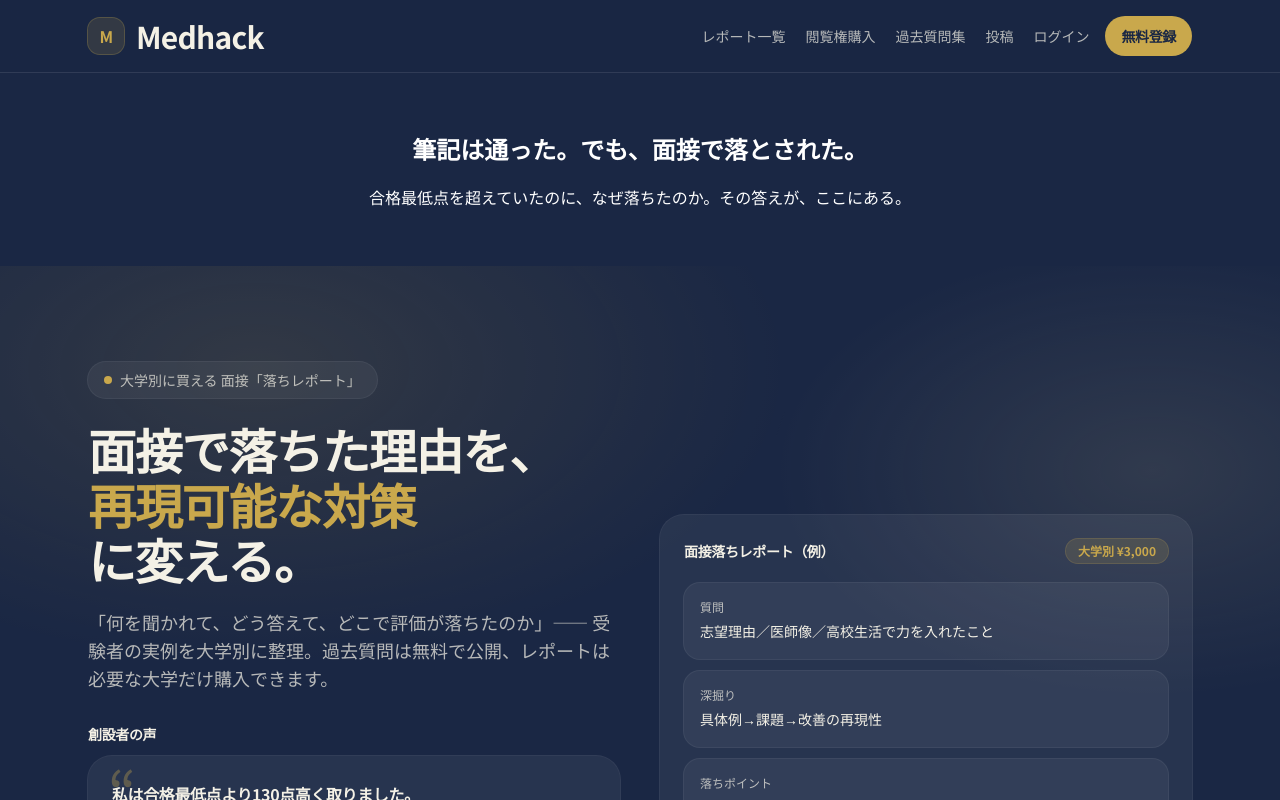
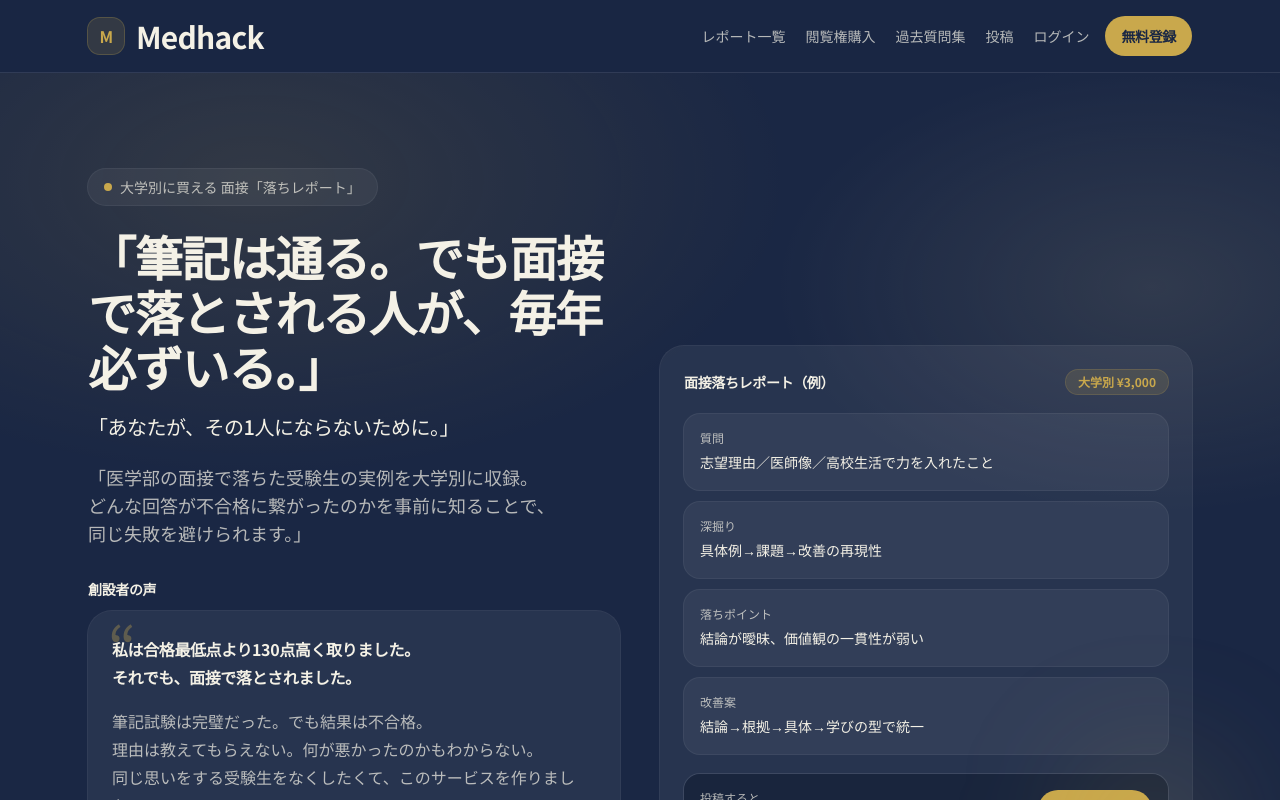
Before and after one commit to skyliner33435/med-interview-service, a Next.js app: page / in a window 1280 px wide. Shown: the top 800 px of the page. Built offline with nearby package versions, Linux system fonts and the light colour scheme; no server answers.

Commit message:
ホームページのテキストを更新し、面接に関する新しいキャッチコピーと説明を追加

```diff
--- a/app/page.tsx
+++ b/app/page.tsx
@@ -8,15 +8,6 @@
       <SiteHeader />
 
       <main>
-        <div className="mx-auto max-w-6xl px-6 py-10 text-center text-white md:py-14">
-          <p className="text-xl font-semibold leading-relaxed md:text-2xl">
-            筆記は通った。でも、面接で落とされた。
-          </p>
-          <p className="mt-4 text-sm leading-relaxed text-white md:text-base">
-            合格最低点を超えていたのに、なぜ落ちたのか。その答えが、ここにある。
-          </p>
-        </div>
-
         <section className="relative overflow-hidden">
           <div
             className="pointer-events-none absolute inset-0 opacity-70"
@@ -34,16 +25,19 @@
               </div>
 
               <h1 className="mt-6 text-4xl font-semibold leading-[1.15] tracking-tight md:text-5xl">
-                面接で落ちた理由を、
-                <span className="block font-[family:var(--font-serif)] text-[color:var(--color-accent)]">
-                  再現可能な対策
-                </span>
-                に変える。
+                「筆記は通る。でも面接で落とされる人が、毎年必ずいる。」
               </h1>
 
+              <p className="mt-4 max-w-xl text-lg font-medium leading-relaxed tracking-tight text-[color:var(--color-foreground)] md:text-xl">
+                「あなたが、その1人にならないために。」
+              </p>
+
               <p className="mt-5 max-w-xl text-base leading-7 text-[color:var(--color-muted)] md:text-lg">
-                「何を聞かれて、どう答えて、どこで評価が落ちたのか」——
-                受験者の実例を大学別に整理。過去質問は無料で公開、レポートは必要な大学だけ購入できます。
+                「医学部の面接で落ちた受験生の実例を大学別に収録。
+                <br />
+                どんな回答が不合格に繋がったのかを事前に知ることで、
+                <br />
+                同じ失敗を避けられます。」
               </p>
 
               <section className="mt-8 max-w-xl text-left">
```
